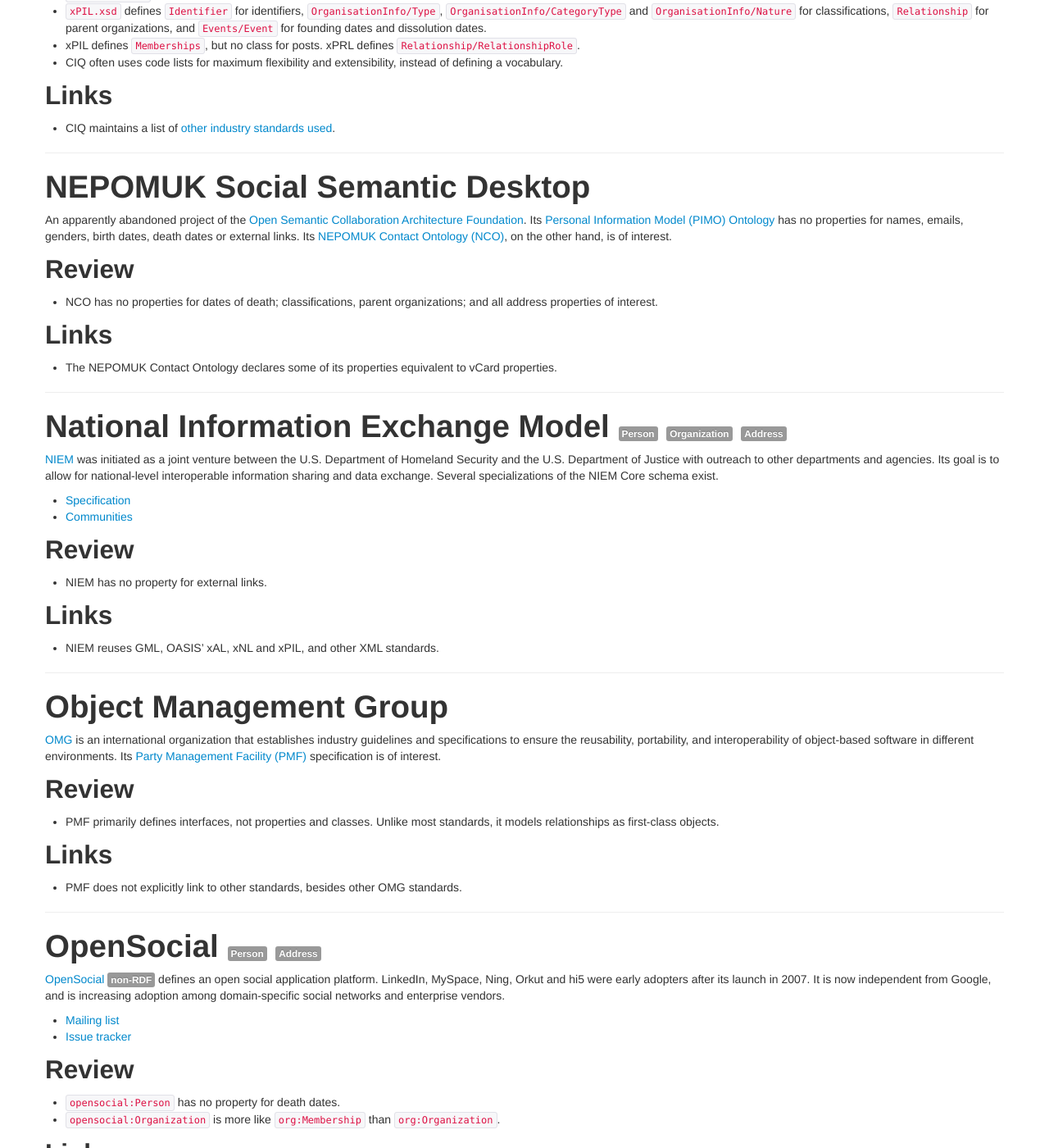
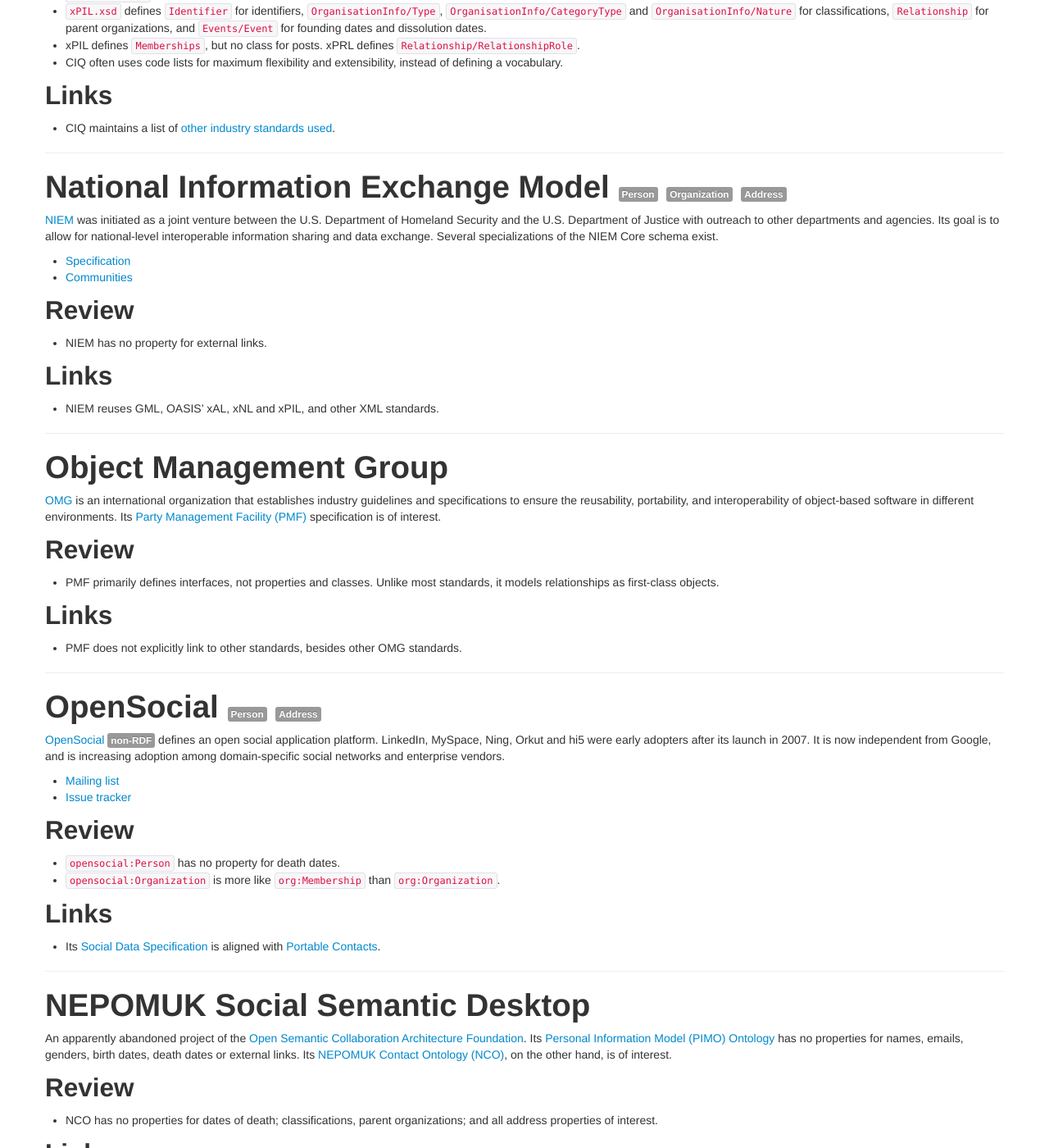
Before and after one commit to popolo-project/popolo-spec, a Jekyll site: the page built from data/survey.md, in a window 1280 px wide and 1400 px high, scrolled down 3193 px. Shown: the whole window at 82% size. Built offline with Jekyll 4.4.1, drawn with Linux system fonts in a browser that asks for light colours; nearby versions of some CDN libraries; Markdown is read by kramdown in place of the engine named in the settings; some of the changed lines change nothing that is shown; some of the changed text lies outside the part shown.

Commit message:
reorder survery

```diff
--- a/data/survey.md
+++ b/data/survey.md
@@ -161,20 +161,6 @@
 
 ***
 
-# NEPOMUK Social Semantic Desktop
-
-An apparently abandoned project of the [Open Semantic Collaboration Architecture Foundation](http://www.oscaf.org/). Its [Personal Information Model (PIMO) Ontology](http://www.semanticdesktop.org/ontologies/pimo/) has no properties for names, emails, genders, birth dates, death dates or external links. Its [NEPOMUK Contact Ontology (NCO)](http://www.semanticdesktop.org/ontologies/nco/), on the other hand, is of interest.
-
-## Review
-
-* NCO has no properties for dates of death; classifications, parent organizations; and all address properties of interest.
-
-## Links
-
-* The NEPOMUK Contact Ontology declares some of its properties equivalent to vCard properties.
-
-***
-
 # National Information Exchange Model <span class="label">Person</span> <span class="label">Organization</span> <span class="label">Address</span>
 
 [NIEM](https://www.niem.gov/) was initiated as a joint venture between the U.S. Department of Homeland Security and the U.S. Department of Justice with outreach to other departments and agencies. Its goal is to allow for national-level interoperable information sharing and data exchange. Several specializations of the NIEM Core schema exist.
@@ -224,6 +210,20 @@
 
 ***
 
+# NEPOMUK Social Semantic Desktop
+
+An apparently abandoned project of the [Open Semantic Collaboration Architecture Foundation](http://www.oscaf.org/). Its [Personal Information Model (PIMO) Ontology](http://www.semanticdesktop.org/ontologies/pimo/) has no properties for names, emails, genders, birth dates, death dates or external links. Its [NEPOMUK Contact Ontology (NCO)](http://www.semanticdesktop.org/ontologies/nco/), on the other hand, is of interest.
+
+## Review
+
+* NCO has no properties for dates of death; classifications, parent organizations; and all address properties of interest.
+
+## Links
+
+* The NEPOMUK Contact Ontology declares some of its properties equivalent to vCard properties.
+
+***
+
 # Others
 
 The [BIO vocabulary](http://vocab.org/bio/0.1/.html) adds properties for biographical information like [`bio:biography`](http://vocab.org/bio/0.1/.html#biography) and [`bio:olb`](http://vocab.org/bio/0.1/.html#olb) to `foaf:Agent` and `foaf:Person`.
```
